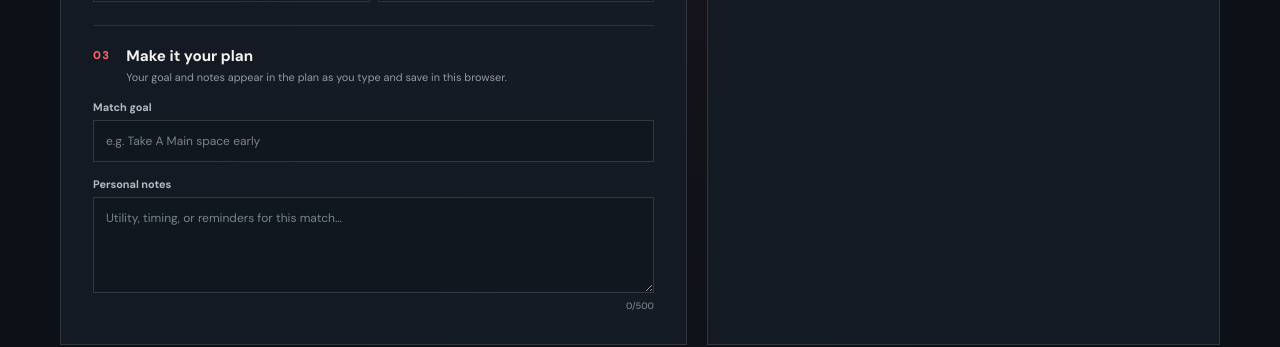
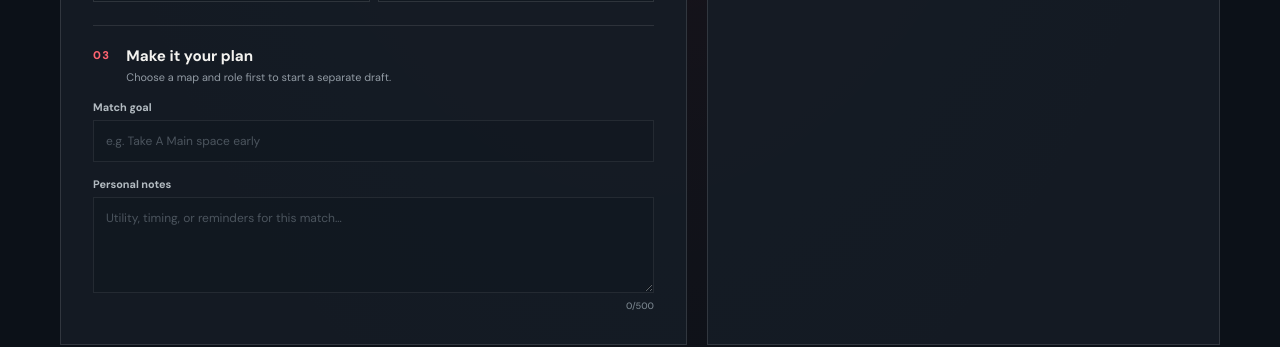
Before and after one commit to alimakki1661/valorant-match-prep-planner, a React (Vite) app: page / in a window 1280 px wide. Shown: the part 970-1317 px from the top of the page. Built offline with nearby package versions, Linux system fonts and the light colour scheme; a web font is replaced by a local one.

Commit message:
Scope match drafts by map and role

```diff
--- a/src/App.css
+++ b/src/App.css
@@ -54,6 +54,7 @@
 .notes-heading p { font-size: 0.68rem; }
 .note-field { display: flex; flex-direction: column; gap: 0.4rem; margin-top: 0.9rem; color: #b3bbc1; font-size: 0.68rem; font-weight: 700; }
 .note-field input, .note-field textarea { width: 100%; border: 1px solid rgba(255, 255, 255, 0.14); border-radius: 0; padding: 0.7rem 0.75rem; background: #10171f; color: #f3f2ef; font-size: 0.75rem; font-weight: 400; line-height: 1.5; resize: vertical; }
+.note-field input:disabled, .note-field textarea:disabled { cursor: not-allowed; opacity: 0.55; }
 .note-field input::placeholder, .note-field textarea::placeholder { color: #78848d; }
 .note-field input:focus-visible, .note-field textarea:focus-visible { outline: 2px solid #ff6470; outline-offset: 2px; border-color: transparent; }
 .character-count { align-self: flex-end; color: #77828b; font-size: 0.58rem; font-weight: 500; }
--- a/src/App.jsx
+++ b/src/App.jsx
@@ -14,18 +14,39 @@ function loadSavedPlan() {
   const defaults = {
     selectedMap: 'Haven',
     selectedRole: null,
-    matchGoal: '',
-    personalNotes: '',
+    draftsByPlan: {},
     phase: 'Defense',
   }
 
   try {
     const saved = JSON.parse(window.localStorage.getItem(storageKey) || '{}')
+    const selectedMap = maps.includes(saved.selectedMap) ? saved.selectedMap : defaults.selectedMap
+    const selectedRole = roleOptions.some((role) => role.key === saved.selectedRole) ? saved.selectedRole : null
+    const draftsByPlan = {}
+
+    if (saved.draftsByPlan && typeof saved.draftsByPlan === 'object' && !Array.isArray(saved.draftsByPlan)) {
+      for (const [key, draft] of Object.entries(saved.draftsByPlan)) {
+        const [map, role] = key.split('::')
+        const isValidPlan = maps.includes(map) && roleOptions.some((option) => option.key === role)
+
+        if (isValidPlan && draft && typeof draft === 'object') {
+          draftsByPlan[key] = {
+            matchGoal: typeof draft.matchGoal === 'string' ? draft.matchGoal.slice(0, 90) : '',
+            personalNotes: typeof draft.personalNotes === 'string' ? draft.personalNotes.slice(0, 500) : '',
+          }
+        }
+      }
+    } else if (selectedRole && (saved.matchGoal || saved.personalNotes)) {
+      draftsByPlan[`${selectedMap}::${selectedRole}`] = {
+        matchGoal: typeof saved.matchGoal === 'string' ? saved.matchGoal.slice(0, 90) : '',
+        personalNotes: typeof saved.personalNotes === 'string' ? saved.personalNotes.slice(0, 500) : '',
+      }
+    }
+
     return {
-      selectedMap: maps.includes(saved.selectedMap) ? saved.selectedMap : defaults.selectedMap,
-      selectedRole: roleOptions.some((role) => role.key === saved.selectedRole) ? saved.selectedRole : null,
-      matchGoal: typeof saved.matchGoal === 'string' ? saved.matchGoal.slice(0, 90) : '',
-      personalNotes: typeof saved.personalNotes === 'string' ? saved.personalNotes.slice(0, 500) : '',
+      selectedMap,
+      selectedRole,
+      draftsByPlan,
       phase: phases.includes(saved.phase) ? saved.phase : defaults.phase,
     }
   } catch {
@@ -37,23 +58,38 @@ function App() {
   const [initialPlan] = useState(loadSavedPlan)
   const [selectedMap, setSelectedMap] = useState(initialPlan.selectedMap)
   const [selectedRole, setSelectedRole] = useState(initialPlan.selectedRole)
-  const [matchGoal, setMatchGoal] = useState(initialPlan.matchGoal)
-  const [personalNotes, setPersonalNotes] = useState(initialPlan.personalNotes)
+  const [draftsByPlan, setDraftsByPlan] = useState(initialPlan.draftsByPlan)
   const [phase, setPhase] = useState(initialPlan.phase)
+  const currentPlanKey = selectedRole ? `${selectedMap}::${selectedRole}` : null
+  const currentDraft = currentPlanKey
+    ? draftsByPlan[currentPlanKey] ?? { matchGoal: '', personalNotes: '' }
+    : { matchGoal: '', personalNotes: '' }
+  const roleLabel = selectedRole === 'Controller' ? 'Smokes' : selectedRole
+
+  function updateCurrentDraft(field, value) {
+    if (!currentPlanKey) return
+
+    setDraftsByPlan((previousDrafts) => ({
+      ...previousDrafts,
+      [currentPlanKey]: {
+        ...previousDrafts[currentPlanKey],
+        [field]: value,
+      },
+    }))
+  }
 
   useEffect(() => {
     try {
       window.localStorage.setItem(storageKey, JSON.stringify({
         selectedMap,
         selectedRole,
-        matchGoal,
-        personalNotes,
+        draftsByPlan,
         phase,
       }))
     } catch {
       // The planner remains usable if browser storage is unavailable.
     }
-  }, [selectedMap, selectedRole, matchGoal, personalNotes, phase])
+  }, [selectedMap, selectedRole, draftsByPlan, phase])
 
   return (
     <div className="app-shell">
@@ -104,10 +140,11 @@ function App() {
               />
             </section>
             <MatchNotes
-              matchGoal={matchGoal}
-              onGoalChange={setMatchGoal}
-              personalNotes={personalNotes}
-              onNotesChange={setPersonalNotes}
+              contextLabel={selectedRole ? `${selectedMap} · ${roleLabel}` : null}
+              matchGoal={currentDraft.matchGoal}
+              onGoalChange={(value) => updateCurrentDraft('matchGoal', value)}
+              personalNotes={currentDraft.personalNotes}
+              onNotesChange={(value) => updateCurrentDraft('personalNotes', value)}
             />
           </section>
 
@@ -116,8 +153,8 @@ function App() {
             selectedRole={selectedRole}
             phase={phase}
             onPhaseChange={setPhase}
-            matchGoal={matchGoal}
-            personalNotes={personalNotes}
+            matchGoal={currentDraft.matchGoal}
+            personalNotes={currentDraft.personalNotes}
           />
         </div>
       </main>
--- a/src/components/MatchNotes.jsx
+++ b/src/components/MatchNotes.jsx
@@ -1,11 +1,13 @@
-export function MatchNotes({ matchGoal, onGoalChange, personalNotes, onNotesChange }) {
+export function MatchNotes({ contextLabel, matchGoal, onGoalChange, personalNotes, onNotesChange }) {
+  const isDisabled = !contextLabel
+
   return (
     <section className="match-notes" aria-labelledby="notes-title">
       <div className="section-heading notes-heading">
         <span className="step-number">03</span>
         <div>
           <h2 id="notes-title">Make it your plan</h2>
-          <p>Your goal and notes appear in the plan as you type and save in this browser.</p>
+          <p>{contextLabel ? `This draft is for ${contextLabel} and saves in this browser.` : 'Choose a map and role first to start a separate draft.'}</p>
         </div>
       </div>
 
@@ -17,6 +19,7 @@ export function MatchNotes({ matchGoal, onGoalChange, personalNotes, onNotesChan
           onChange={(event) => onGoalChange(event.target.value)}
           placeholder="e.g. Take A Main space early"
           maxLength={90}
+          disabled={isDisabled}
         />
       </label>
 
@@ -28,6 +31,7 @@ export function MatchNotes({ matchGoal, onGoalChange, personalNotes, onNotesChan
           placeholder="Utility, timing, or reminders for this match…"
           rows={4}
           maxLength={500}
+          disabled={isDisabled}
         />
         <span className="character-count">{personalNotes.length}/500</span>
       </label>
```
Also changed, not shown: 1 other file (tests, documents, lock files or other folders).
